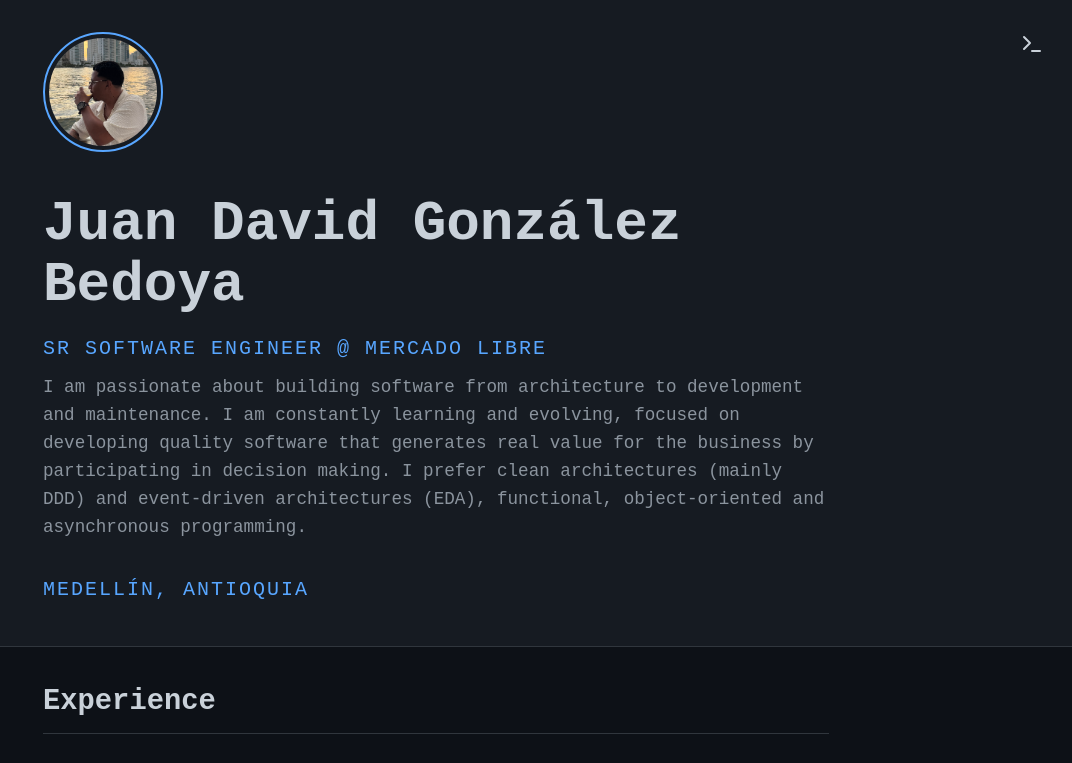
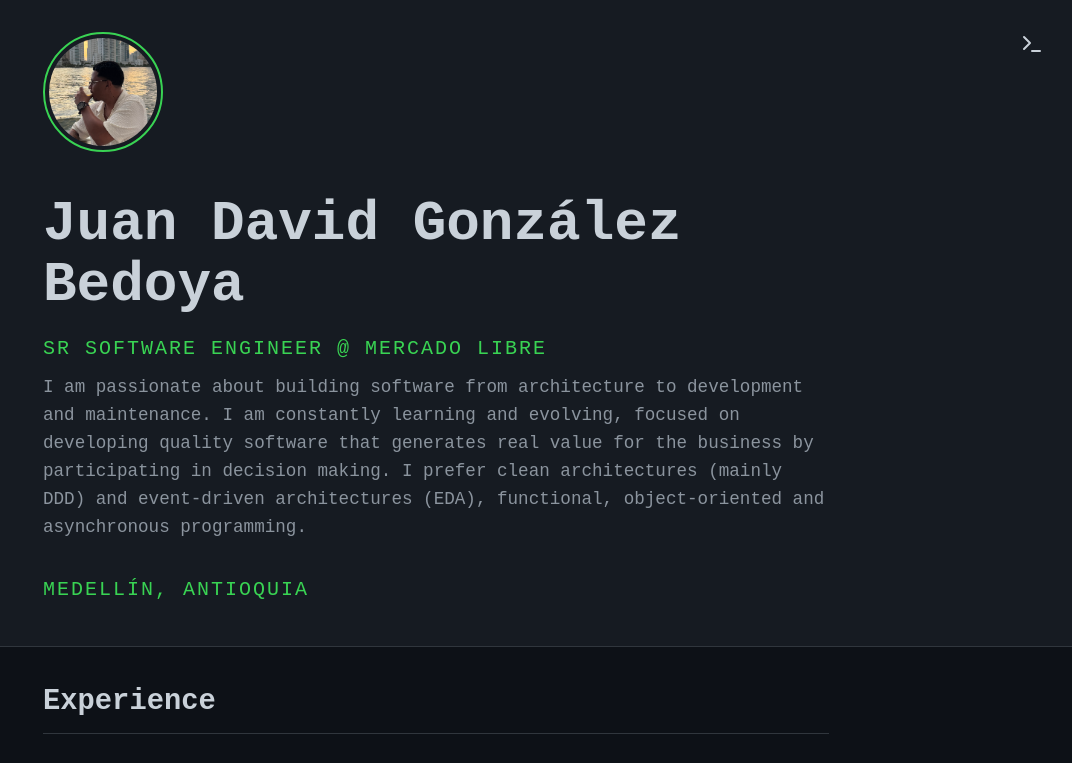
Before and after one commit to jdgonzalez907/profile-cv, a plain HTML site: page index.html in a window 1280 px wide. Both pictures are taken after a click on the button "Toggle Programmer Theme". Shown: the top 763 px of the page, without its empty margins (204-1276 px from the left). Drawn offline with Linux system fonts and the light colour scheme; a web font is replaced by a local one.

Commit message:
style: cambiar color de acento del tema programador a verde neón

```diff
--- a/assets/css/style.css
+++ b/assets/css/style.css
@@ -42,7 +42,7 @@
   --strip-bg: #161b22;
   --text-primary: #c9d1d9;
   --text-secondary: #8b949e;
-  --accent-color: #58a6ff; /* Or #39d353 for neon green */
+  --accent-color: #39d353; /* Verde neón brillante */
   --border-color: #30363d;
   --card-bg: #21262d;
 
```
